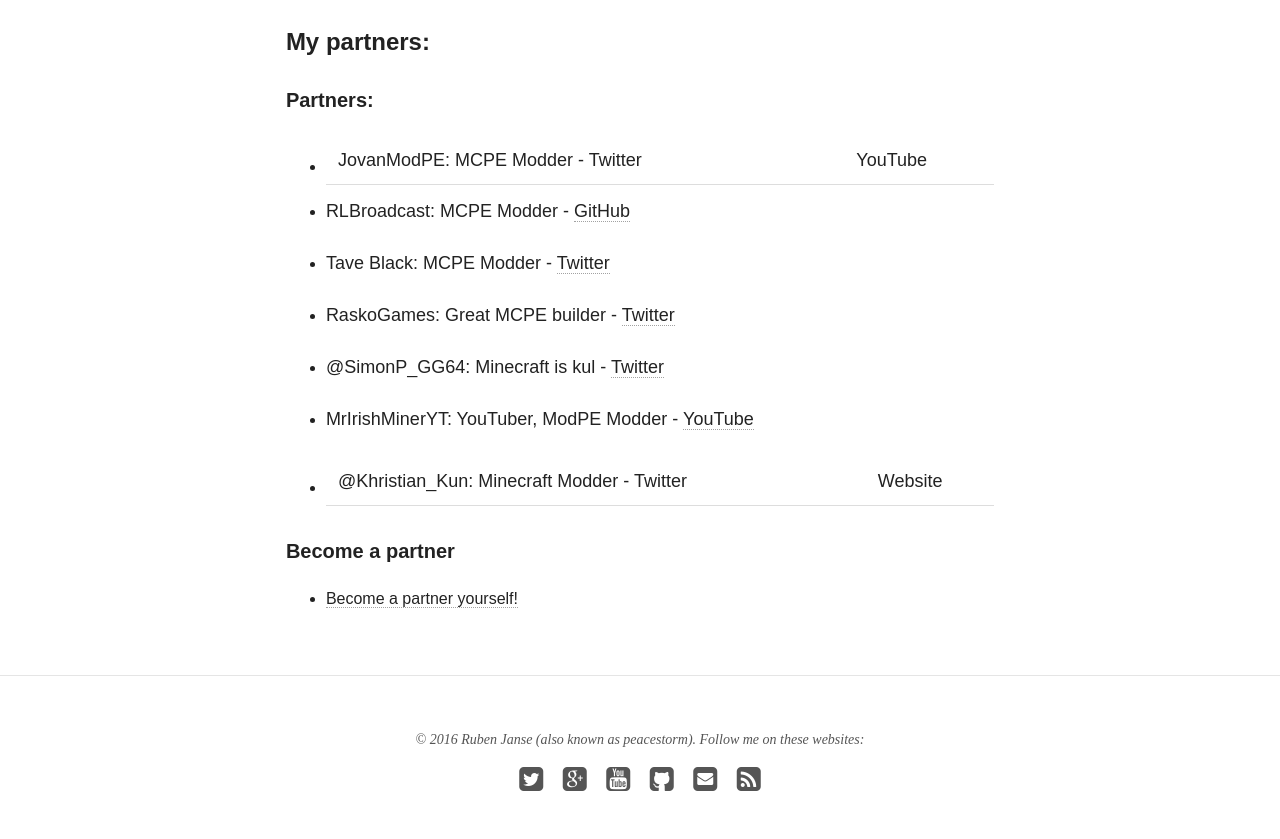
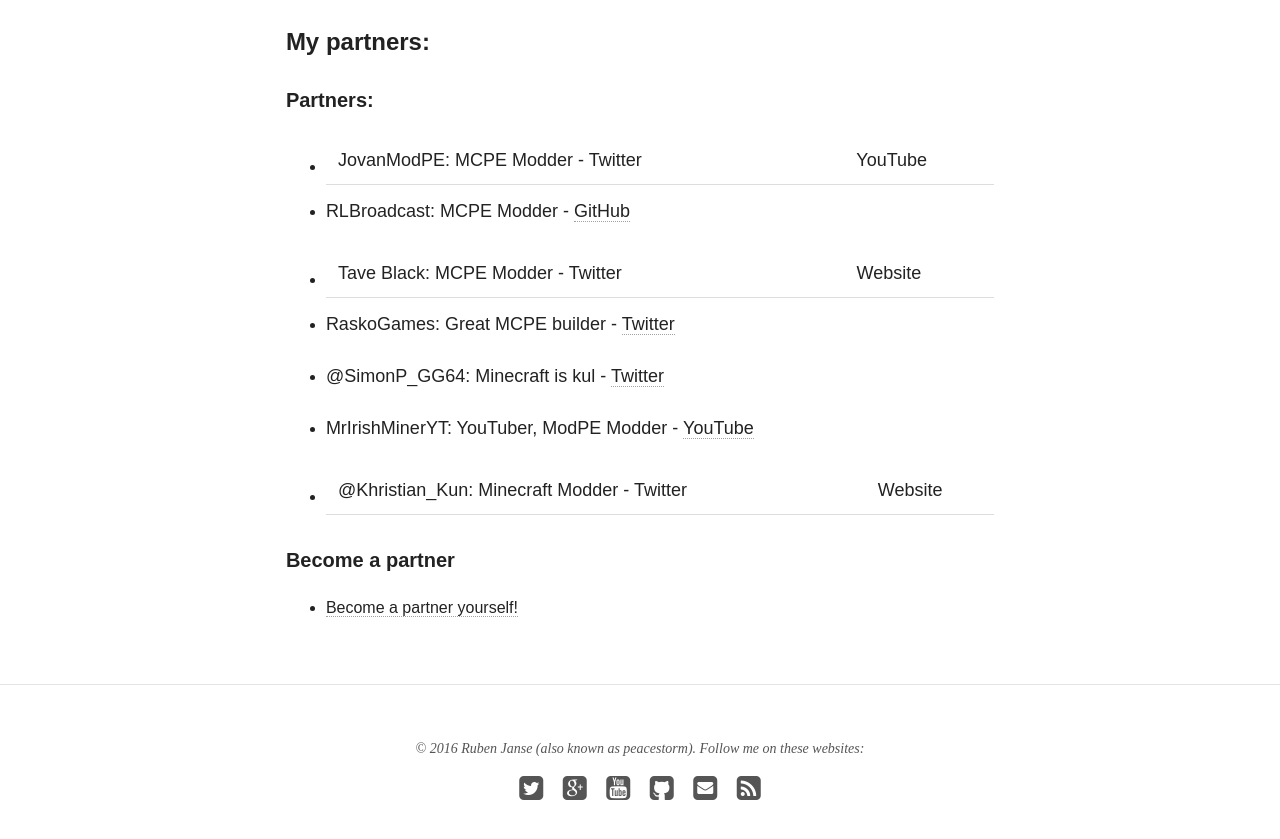
Before and after one commit to peacestorm/peacestorm.github.io, a Jekyll site: the page built from partners/index.md, in a window 1280 px wide and 900 px high, scrolled down 573 px. Shown: the top 839 px of the window. Built offline with Jekyll 4.4.1, drawn with Linux system fonts in a browser that asks for light colours; nearby versions of some CDN libraries.

Commit message:
Update index.md

```diff
--- a/partners/index.md
+++ b/partners/index.md
@@ -10,17 +10,17 @@
 
 ##### Partners:
 
-* JovanModPE: MCPE Modder - [Twitter](https://twitter.com/JovanModPE) | [YouTube](https://www.youtube.com/channel/UCPmdWkS93Szz20fLV2eGOvQ/)
+* JovanModPE: MCPE Modder - [Twitter](https://twitter.com/JovanModPE/) | [YouTube](https://www.youtube.com/channel/UCPmdWkS93Szz20fLV2eGOvQ/)
 
 * RLBroadcast: MCPE Modder - [GitHub](https://github.com/RLBroadcast/)
 
-* Tave Black: MCPE Modder - [Twitter](http://taveblacken.weebly.com/)
+* Tave Black: MCPE Modder - [Twitter](https://twitter.com/Tave_Black/) | [Website](http://taveblacken.weebly.com/)
 
-* RaskoGames: Great MCPE builder - [Twitter](https://twitter.com/RaskoGames)
+* RaskoGames: Great MCPE builder - [Twitter](https://twitter.com/RaskoGames/)
 
-* @SimonP_GG64: Minecraft is kul - [Twitter](https://twitter.com/SimonP_GG64)
+* @SimonP_GG64: Minecraft is kul - [Twitter](https://twitter.com/SimonP_GG64/)
 
-* MrIrishMinerYT: YouTuber, ModPE Modder - [YouTube](https://www.youtube.com/c/mririshminer223CLICKHERE)
+* MrIrishMinerYT: YouTuber, ModPE Modder - [YouTube](https://www.youtube.com/c/mririshminer223CLICKHERE/)
 
 * @Khristian_Kun: Minecraft Modder - [Twitter](https://twitter.com/Khristian_Kun/) | [Website](http://smartpe.github.io/)
 
```
